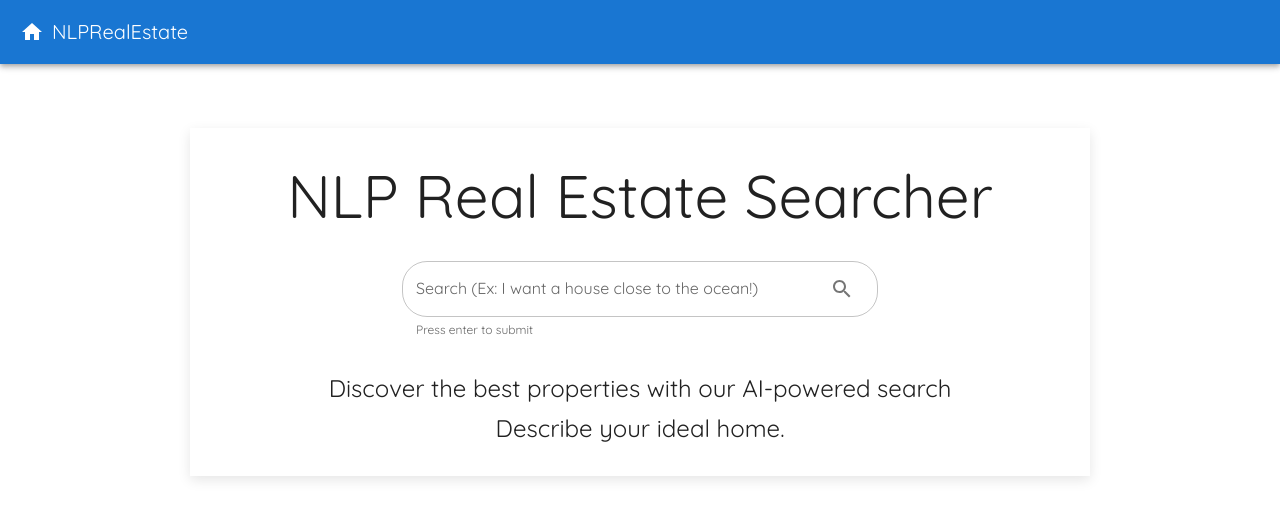
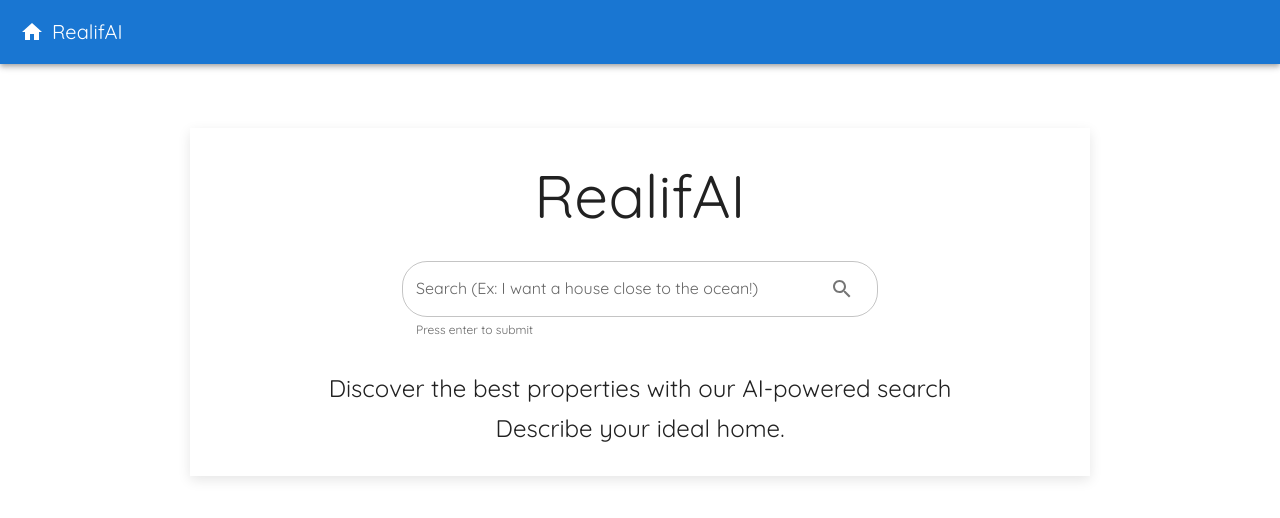
Before and after one commit to CSHieuV/RealifAI, a React (Create React App) app in the folder frontend/: page / in a window 1280 px wide. Shown: the top 518 px of the page. Built offline with nearby package versions, Linux system fonts and the light colour scheme; no server answers; the HTML template or start-up script is replaced by a standard one.

Commit message:
Change name to RealifAI

```diff
--- a/frontend/src/OverallMapsPage.js
+++ b/frontend/src/OverallMapsPage.js
@@ -36,7 +36,7 @@ const App = () => {
               <HomeIcon />
             </IconButton>
             <Typography variant="h6" component="div" sx={{ flexGrow: 1 }}>
-              NLPRealEstate
+              RealifAI
             </Typography>
             <Typography
                 variant="p"
--- a/frontend/src/SearchPage.js
+++ b/frontend/src/SearchPage.js
@@ -30,7 +30,7 @@ export function ButtonAppBar() {
                     <HomeIcon />
                 </IconButton>
                 <Typography variant="h6" component="div" sx={{ flexGrow: 1 }}>
-                    NLPRealEstate
+                    RealifAI
                 </Typography>
             </Toolbar>
         </AppBar>
@@ -162,7 +162,7 @@ export default function SearchPage() {
                     maxWidth="md"
                 >
                     <Typography variant="h2" component="h1" gutterBottom>
-                        NLP Real Estate Searcher
+                        RealifAI
                     </Typography>
                     <SearchBar />
                     <br />
--- a/frontend/src/StreetViewPage.js
+++ b/frontend/src/StreetViewPage.js
@@ -21,7 +21,7 @@ function DescriptionBar(props) {
                     <HomeIcon />
                 </IconButton>
                 <Typography variant="h6" component="div" sx={{ flexGrow: 1 }}>
-                    NLPRealEstate
+                    RealifAI
                 </Typography>
                 <Typography variant="p" component="div" sx={{ flexGrow: 1, marginLeft:2, marginRight:2 }}>
                     {props.description}
```
